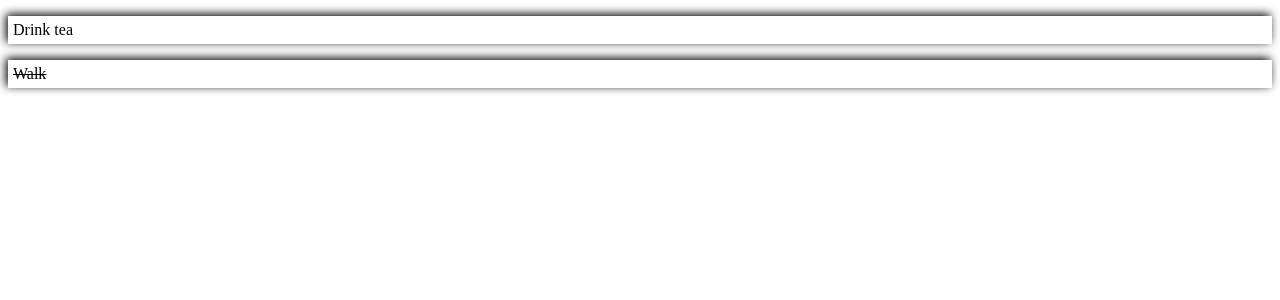
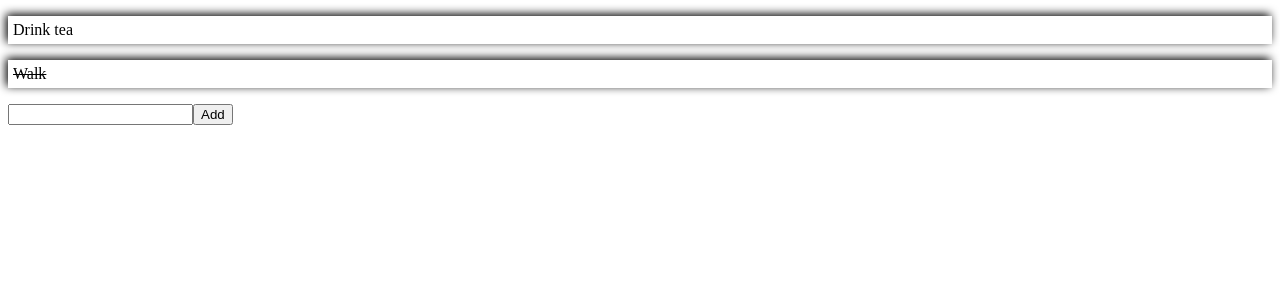
Before and after one commit to xDKey/todoapp-typescript, a React app: page / in a window 1280 px wide. Shown: the top 300 px of the page. Built offline with nearby package versions, Linux system fonts and the light colour scheme.

Commit message:
feat: add ability to add new items

```diff
--- a/src/components/App.tsx
+++ b/src/components/App.tsx
@@ -1,6 +1,7 @@
 import React, { useState } from 'react'
 import { toDoItem, toDoList } from 'type'
 import ToDoList from './ToDoList'
+import InputNewToDo from './InputNewToDo'
 
 const App: React.FC = () => {
   const defaultList: toDoList = [
@@ -17,9 +18,20 @@ const App: React.FC = () => {
   ]
   const [toDoListState, setToDoListState] = useState(defaultList)
 
+  const addNewItem = (label: string): void => {
+    const newItem: toDoItem = {
+      id: toDoListState.length + 1,
+      label,
+      isDone: false,
+    }
+
+    setToDoListState([...toDoListState, newItem])
+  }
+
   return (
     <>
       <ToDoList toDoList={toDoListState} setToDoList={setToDoListState} />
+      <InputNewToDo addNewItem={addNewItem} />
     </>
   )
 }
--- /dev/null
+++ b/src/components/InputNewToDo.tsx
@@ -0,0 +1,30 @@
+import React, { useState } from 'react'
+
+const InputNewToDo = ({
+  addNewItem,
+}: {
+  addNewItem: (label: string) => void
+}) => {
+  const [inputValue, setInputValue] = useState('')
+
+  const handleSubmit = (e: React.FormEvent<HTMLFormElement>): void => {
+    e.preventDefault()
+    if (inputValue === '') return
+
+    addNewItem(inputValue)
+    setInputValue('')
+  }
+
+  return (
+    <form onSubmit={handleSubmit}>
+      <input
+        type='text'
+        value={inputValue}
+        onChange={({ target }) => setInputValue(target.value)}
+      />
+      <button type='submit'>Add</button>
+    </form>
+  )
+}
+
+export default InputNewToDo
```
